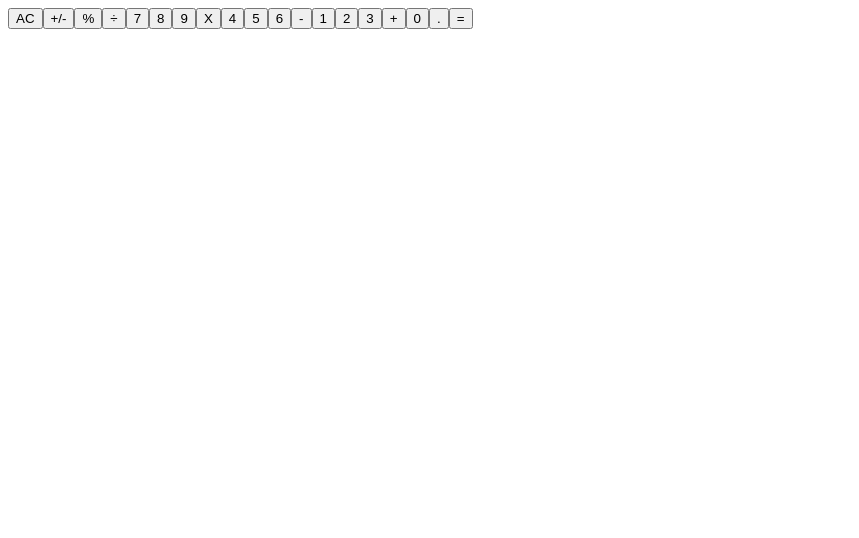
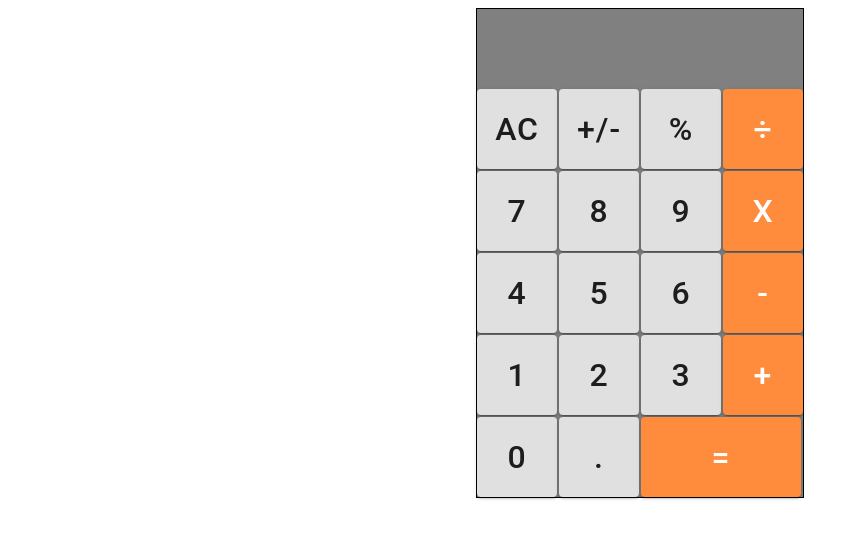
Before and after one commit to oxenprogrammer/simple-calculator, a React (Create React App) app: page / in a window 1280 px wide. Shown: the top 538 px of the page, without its empty margins (0-859 px from the left). Built offline with nearby package versions, Linux system fonts and the light colour scheme.

Commit message:
Feat(calculator): add milestone 3

```diff
--- a/src/components/App.css
+++ /dev/null
@@ -1 +0,0 @@
-/* App CSS */
--- a/src/components/App.js
+++ b/src/components/App.js
@@ -1,10 +1,15 @@
-import "./App.css";
-
 import ButtonPanelComponent from "./button-panel.component";
 import DisplayComponent from "./display.component";
 import React from "react";
-// eslint-disable-next-line no-unused-vars
 import calculate from "../logic/calculate";
+import { withStyles } from "@material-ui/styles";
+
+const styles = () => ({
+  root: {
+   border: "1px solid black",
+   backgroundColor: "gray",
+  },
+});
 
 class App extends React.Component {
   constructor(props) {
@@ -22,16 +27,19 @@ class App extends React.Component {
   };
 
   render() {
+    const { classes } = this.props;
     const { total, next } = this.state;
     const result = next ? next && next.toString() : total && total.toString();
 
     return (
       <React.Fragment>
-        <DisplayComponent result={result} />
-        <ButtonPanelComponent clickHandler={this.handleClick} />
+        <div className={classes.root}>
+          <DisplayComponent result={result} />
+          <ButtonPanelComponent clickHandler={this.handleClick} />
+        </div>
       </React.Fragment>
     );
   }
 }
 
-export default App;
+export default withStyles(styles)(App);
--- a/src/components/button-panel.component.js
+++ b/src/components/button-panel.component.js
@@ -1,7 +1,22 @@
 import ButtonComponent from "./button.component";
-import Grid from '@material-ui/core/Grid';
+import Grid from "@material-ui/core/Grid";
 import React from "react";
-import { makeStyles } from '@material-ui/core/styles';
+import { makeStyles } from "@material-ui/core/styles";
+
+const useStyles = makeStyles(() => ({
+  root: {
+    display: "grid",
+    gridTemplateColumns: "repeat(4, auto)",
+    gridGap: 2,
+    // flexWrap: "nowrap",
+    // height: 50,
+    // width: 50,
+    // border: "1px solid red",
+    // display: "flex",
+    // justifyContent: "center",
+    // alignItems: "center",
+  },
+}));
 
 const ButtonPanelComponent = ({ clickHandler }) => {
   const buttonNames = [
@@ -26,8 +41,9 @@ const ButtonPanelComponent = ({ clickHandler }) => {
     "=",
   ];
 
+  const classes = useStyles();
   return (
-    <React.Fragment>
+    <Grid container className={classes.root}>
       {buttonNames.map((buttonName) => (
         <ButtonComponent
           clickHandler={clickHandler}
@@ -35,7 +51,7 @@ const ButtonPanelComponent = ({ clickHandler }) => {
           key={buttonName}
         />
       ))}
-    </React.Fragment>
+    </Grid>
   );
 };
 
--- a/src/components/button.component.js
+++ b/src/components/button.component.js
@@ -1,14 +1,38 @@
+import Button from '@material-ui/core/Button';
 import PropTypes from "prop-types";
+import { makeStyles } from "@material-ui/core/styles";
+
+const useStyles = makeStyles(() => ({
+  button: {
+    height: "5rem",
+    width: "5rem",
+    fontSize: "2rem",
+    display: "flex",
+    justifyContent: "center",
+    alignItems: "center",
+    '&:nth-child(4n), &:last-child': {
+      backgroundColor: "#ff8b3d",
+      color: "#ffffff",
+
+    },
+    '&:last-child': {
+      width: "200%",
+    }
+  },
+}));
 
 const ButtonComponent = ({ buttonName, clickHandler }) => {
+  const classes = useStyles();
+
   return (
-    <button
+    <Button
+      variant="contained"
+      className={classes.button}
       type="button"
       onClick={() => clickHandler(buttonName)}
-      className="button"
     >
       {buttonName}
-    </button>
+    </Button>
   );
 };
 
--- a/src/components/display.component.js
+++ b/src/components/display.component.js
@@ -1,7 +1,22 @@
 import PropTypes from "prop-types";
+import { makeStyles } from "@material-ui/core/styles";
+
+const useStyles = makeStyles(() => ({
+  display: {
+    height: "5rem",
+    borderRadius: "1rem",
+    color: "#ffffff",
+    fontSize: "2rem",
+    display: "flex",
+    marginLeft: "1rem",
+    alignItems: "center",
+  },
+}));
+
 
 const DisplayComponent = ({ result }) => {
-  return <div className="display">{result}</div>;
+  const classes = useStyles();
+  return <div className={classes.display}>{result}</div>;
 };
 
 DisplayComponent.defaultProps = {
--- /dev/null
+++ b/src/index.css
@@ -0,0 +1,6 @@
+#root {
+  display: flex;
+  margin: 0;
+  padding: 0;
+  justify-content: center;
+}
--- a/src/index.js
+++ b/src/index.js
@@ -1,3 +1,5 @@
+import './index.css'
+
 import App from "./components/App";
 import React from "react";
 import ReactDOM from "react-dom";
```
